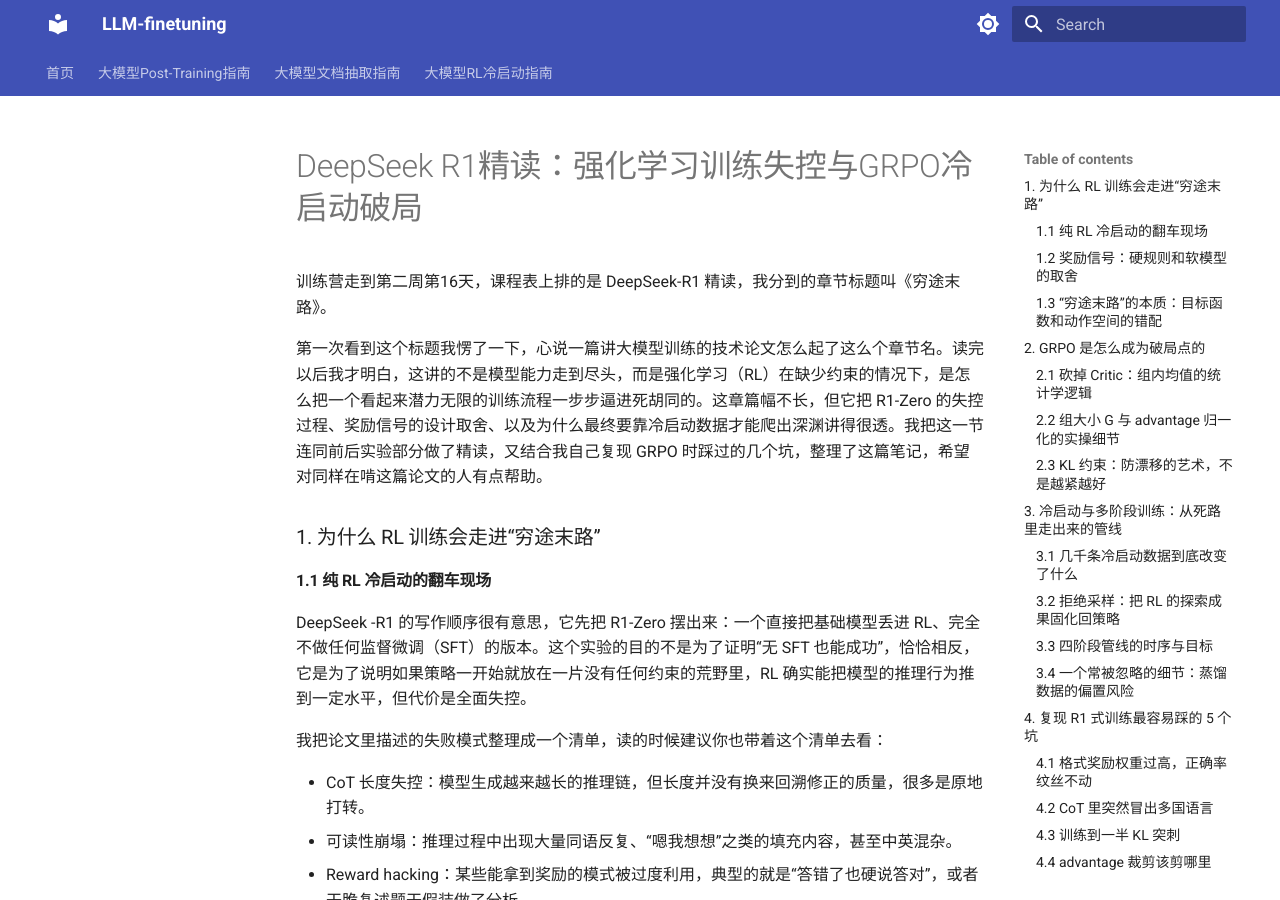
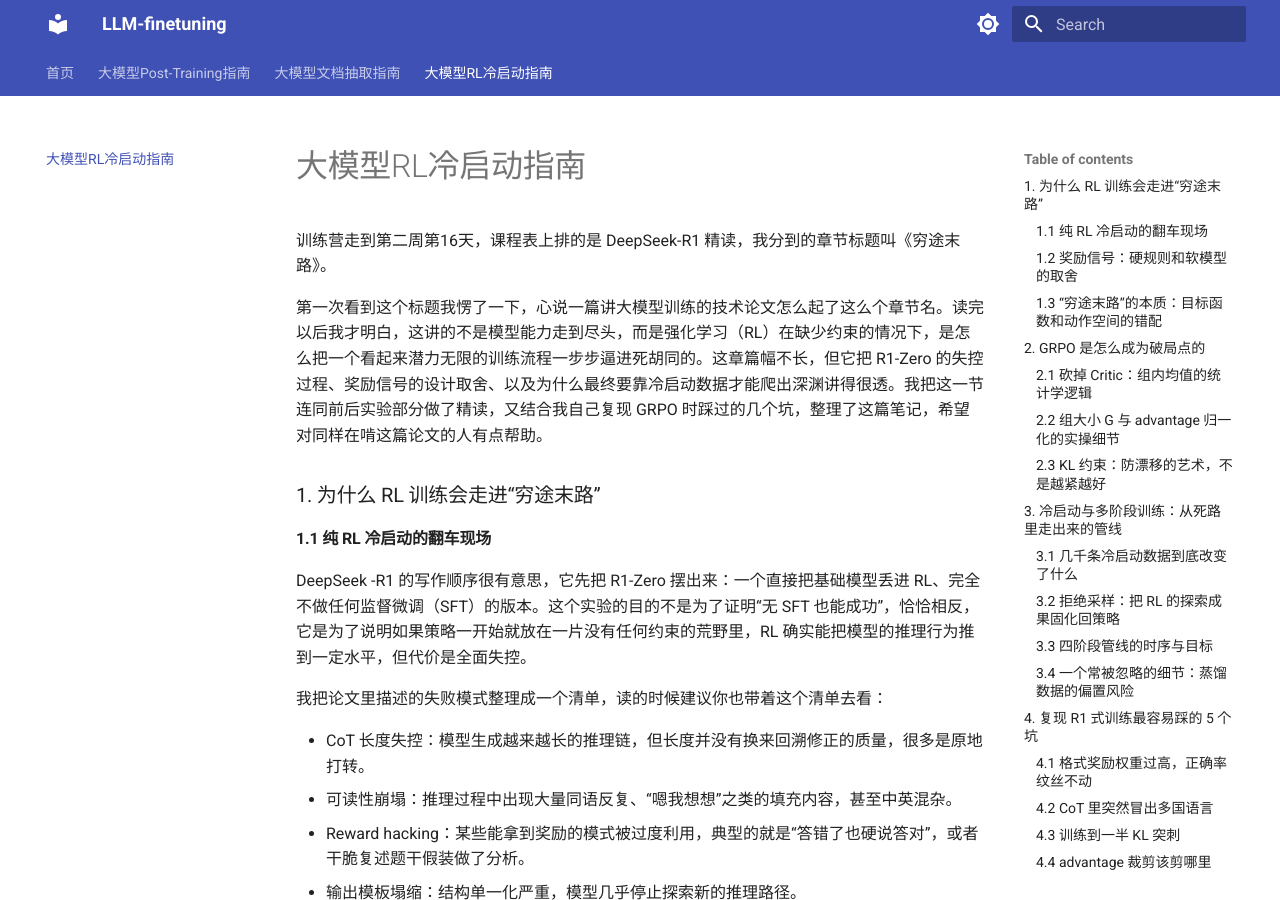
Before and after one commit to LXXXR0/LLM-finetuning, an MkDocs documentation site: the page built from docs/DeepSeek-R1精读：强化学习训练失控与GRPO冷启动破局.md, in a window 1280 px wide and 900 px high. Built offline with MkDocs 1.6.1 and Material for MkDocs 9.7.7, drawn with Linux system fonts in a browser that asks for light colours; part of the change alters nothing that is shown.

Commit message:
Update mkdocs.yml

```diff
--- a/mkdocs.yml
+++ b/mkdocs.yml
@@ -54,4 +54,4 @@ nav:
   - 首页: index.md
   - 大模型Post-Training指南: 大模型Post-Training指南：从SFT到GRPO.md
   - 大模型文档抽取指南: 如何利用大语言模型的能力进行文档抽取.md
-  - 大模型RL冷启动指南: DeepSeek-R1精读：强化学习训练时空与GRPO冷启动破局.md
+  - 大模型RL冷启动指南: DeepSeek-R1精读：强化学习训练失控与GRPO冷启动破局.md
```
